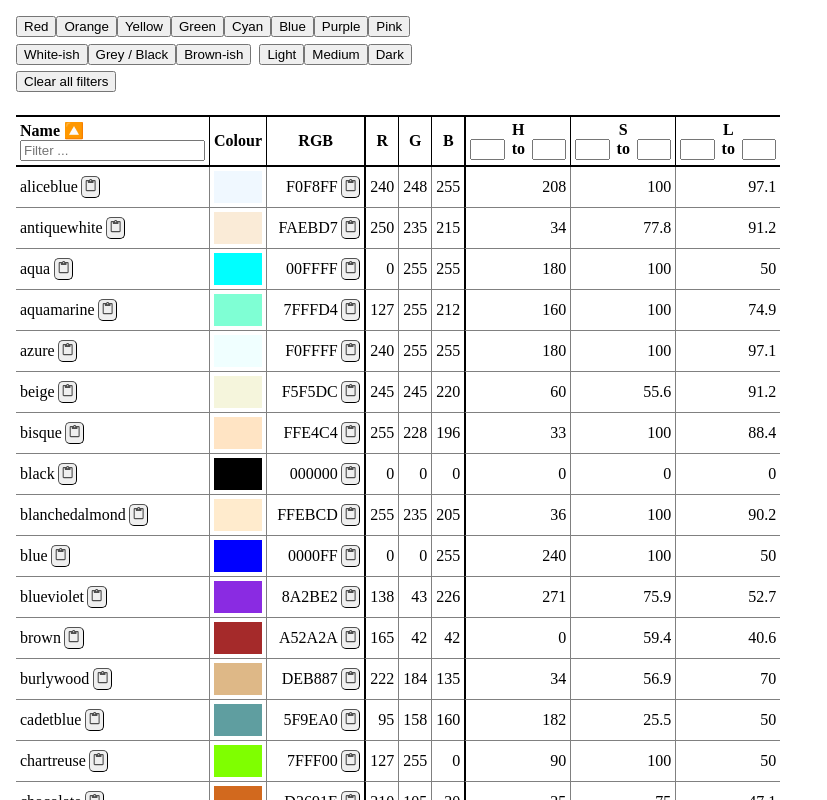
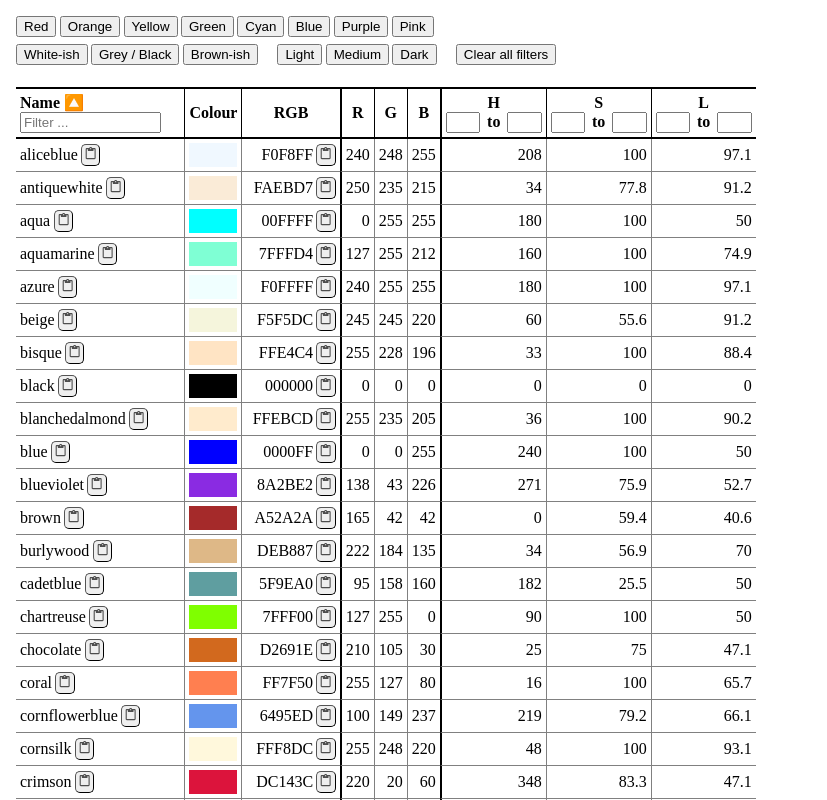
Before and after one commit to bengtan/css-named-colours-picker, a React app: page / in a window 1280 px wide. Shown: the top 800 px of the page, without its empty margins (0-827 px from the left). Built offline with nearby package versions, Linux system fonts and the light colour scheme.

Commit message:
Minor tweaks.

```diff
--- a/assets/css/style.css
+++ b/assets/css/style.css
@@ -1,4 +1,6 @@
-.presets button { margin-bottom: 0.5em; }
+.presets button { margin-bottom: 0.5em; margin-right: 0.25em; }
+.newline:after { display: block; content: ''; }
+.spacer:after { display: inline-block; content: ' '; width: 1em; }
 
 table { margin: 1em 0; border-spacing: 0; border-bottom: 1px solid grey; }
 
@@ -7,14 +9,16 @@ th { border: 1px solid black; border-width: 2px 0 2px 1px; }
 td { border: 1px solid grey; border-width: 0 0 1px 1px; text-align: right; }
 th.column-label, td.column-label { border-left-width: 0; text-align: left; }
 
-th.column-h, td.column-h, th.column-r, td.column-r { border-left: 2px solid black; }
-.rendered-colour { height: 2em; }
+.column-label input { width: 10em; }
 
-td.column-hex { text-transform: uppercase; }
+.column-h, .column-r { border-left: 2px solid black; }
+.rendered-colour { height: 1.5em; }
+
+.column-hex { text-transform: uppercase; }
 
 .number-range-filter-widget input { width: 2em; }
 .number-range-filter-widget input:first-of-type { margin-right: 0.5em; }
 .number-range-filter-widget input:last-of-type { margin-left: 0.5em; }
 
-td button.copy { padding: 2px; margin-left: 0.25em; border-width: 1px; border-radius: 5px; }
-td button.copy svg { height: 1em; opacity: 0.67; }
+td button { padding: 2px; margin-left: 0.25em; border-width: 1px; border-radius: 5px; }
+td button svg { height: 1em; opacity: 0.67; }
--- a/src/App.tsx
+++ b/src/App.tsx
@@ -248,12 +248,12 @@ const Presets: Preset[] = [
     { label: 'Grey / Black', filters: [{id: 'h', value: [undefined, 10]}, {id: 's', value: [undefined, 10]}], sort: [{id: 'l'}] },
     { label: 'Brown-ish', filters: [{id: 'h', value: [undefined, 55]}, {id: 's', value: [5]}] },
 
-    { label: 'nbsp' },
+    { label: 'spacer' },
     { label: 'Light', filters: [{id: 'l', value: [71]}], sort: [{id: 'l', desc: true}] },
     { label: 'Medium', filters: [{id: 'l', value: [30, 71]}], sort: [{id: 'l', desc: true}] },
     { label: 'Dark', filters: [{id: 'l', value: [undefined, 42]}], sort: [{id: 'l'}] },
 
-    { label: 'br' },
+    { label: 'spacer' },
     { label: 'Clear all filters', filters: [], sort: [] },
 ]
 
@@ -290,10 +290,10 @@ export default function App() {
     const presetsPane = <div className="presets">
         {Presets.map((preset, index) => {
             if (preset.label == 'br') {
-                return <br key={index} />
+                return <span key={index} className="newline"></span>
             }
-            else if (preset.label == 'nbsp') {
-                return <span key={index}>&nbsp;&nbsp;</span>
+            else if (preset.label == 'spacer') {
+                return <span key={index} className="spacer"></span>
             }
 
             return <button key={index} onClick={() => {
@@ -463,7 +463,7 @@ function ClipboardIcon() {
 function renderWithCopyButton(data: any) {
     return <>
         <span>{data.cell.value}</span>
-        <button key={data.row.id} className="copy" title="copy to clipboard" onClick={() => {
+        <button key={data.row.id} title="copy to clipboard" onClick={() => {
             copyToClipboard(data.cell.value)
         }}>
             <ClipboardIcon />
```
